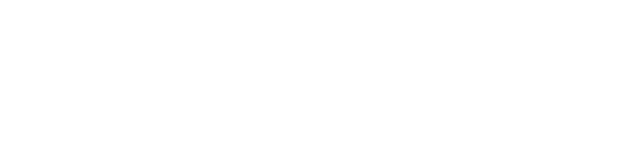
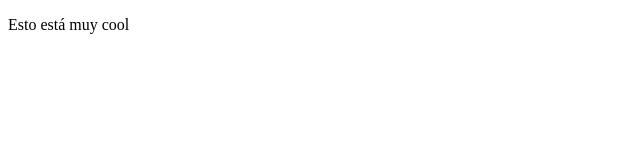
Before and after one commit to quiqueriveramx/hola_clase, a plain HTML site: page index.html in a window 1280 px wide. Shown: the whole page, without its empty margins (0-640 px from the left). Drawn offline with Linux system fonts and the light colour scheme.

Commit message:
Mi segundo commit, se agrega párafo

```diff
--- a/index.html
+++ b/index.html
@@ -6,6 +6,6 @@
     <title>Hola Github</title>
 </head>
 <body>
-
+    <p>Esto está muy cool</p>
 </body>
 </html>
```
